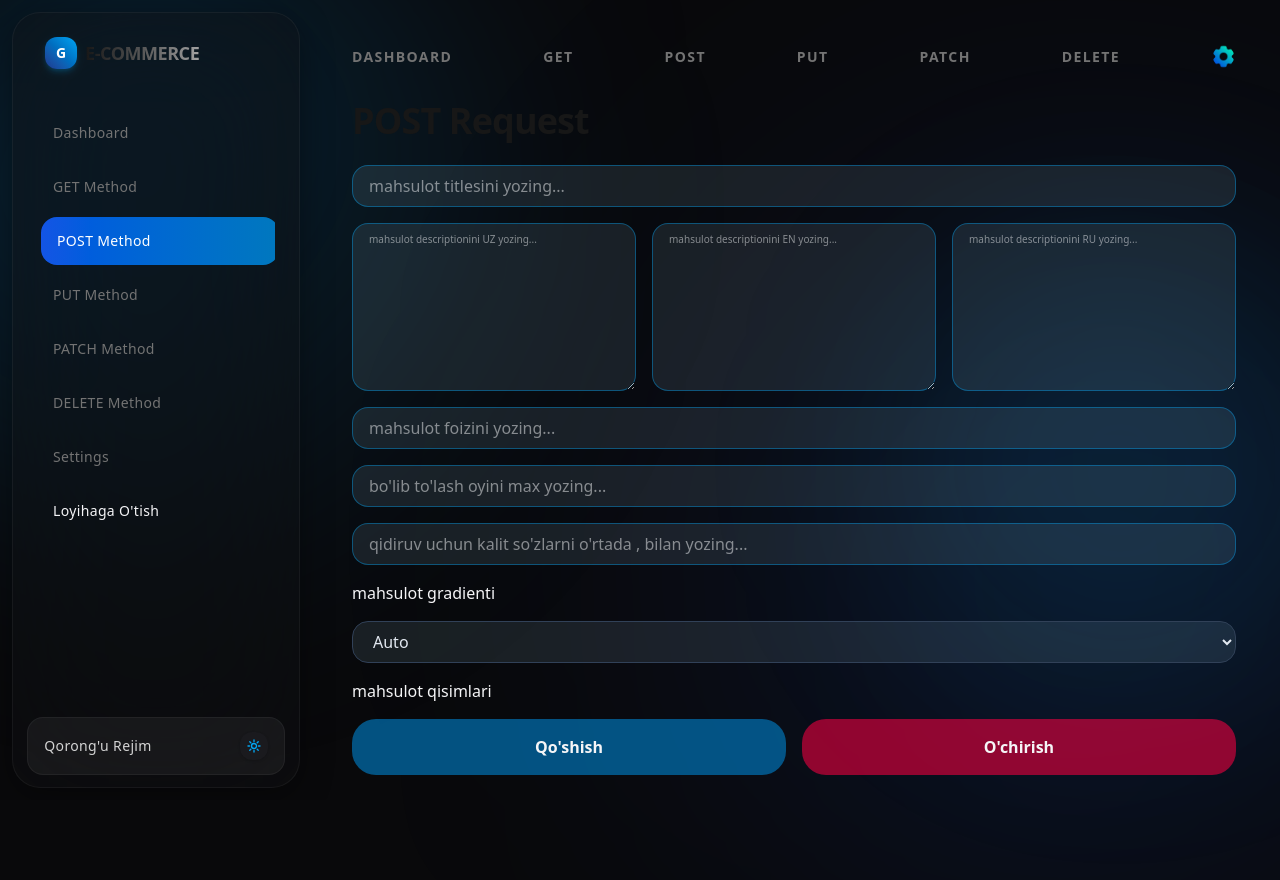
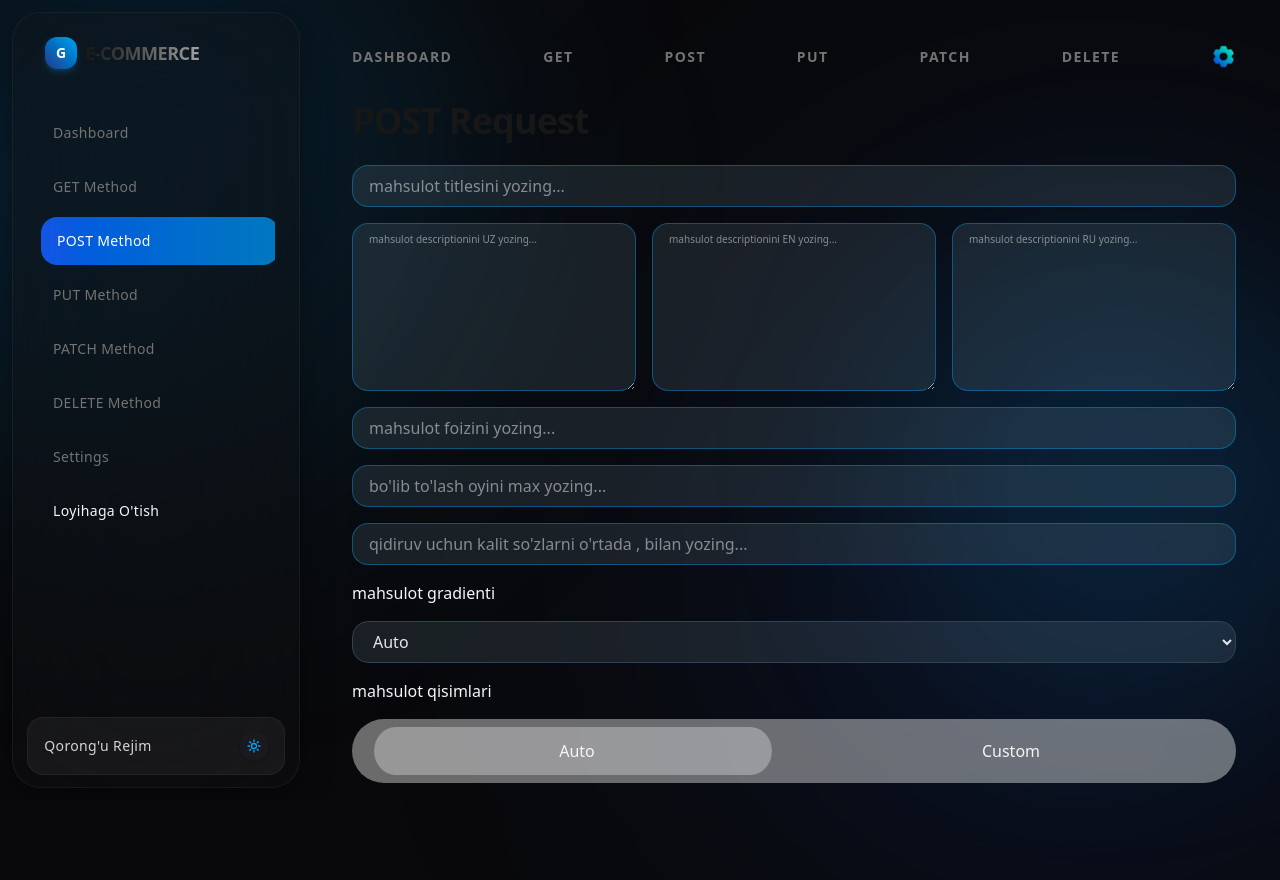
Before and after one commit to UmidjonFrontendEngineer/Internet-magazin-panel, a Next.js app: page /post in a window 1280 px wide. Shown: the top 880 px of the page. Built offline with nearby package versions, Linux system fonts and the light colour scheme.

Commit message:
git hub push

```diff
--- a/app/_components/ProductOptionGroup.tsx
+++ b/app/_components/ProductOptionGroup.tsx
@@ -6,17 +6,17 @@ const ProductOptionGroup = ({ groupIndex }: { groupIndex: number }) => {
     return (
         <div key={groupIndex} className='flex flex-col gap-6 bg-sky-100/10 rounded-2xl p-6'>
             <div className='flex gap-4 max-[500px]:flex-col'>
-                <input type="text" name={`option${groupIndex + 1}Name`} className="rounded-[1rem] bg-sky-200/10 border w-1/2 border-sky-500/40 py-2 px-4 w-full outline-none" placeholder={`mahsulotning ${groupIndex + 1} - qismini nomini yozing...`} />
+                <input type="text" name={`option${groupIndex + 1}Name`} className="rounded-[1rem] max-[500px]:text-[10px] bg-sky-200/10 border w-1/2 border-sky-500/40 py-2 px-4 w-full outline-none" placeholder={`mahsulotning ${groupIndex + 1} - qismini nomini yozing...`} />
                 <div className="flex gap-4 w-1/2 max-[500px]:w-full">
-                    <button className="px-2 py-2 rounded-xl max-[500px]:text-sm capitalize active:scale-[0.95] hover:bg-sky-600/40 duration-200 font-semibold w-full bg-sky-600/60" onClick={() => setOptionNum(prev => prev + 1)}>qo'shish</button>
-                    <button className="px-2 py-2 rounded-xl max-[500px]:text-sm capitalize active:scale-[0.95] hover:bg-rose-600/40 duration-200 font-semibold w-full bg-rose-600/60" onClick={() => {optionNum > 1 && setOptionNum(prev => prev - 1)}}>o'chirish</button>
+                    <button className="px-2 py-2 rounded-xl max-[500px]:text-sm capitalize active:scale-[0.9] hover:bg-sky-600/40 duration-200 font-semibold w-full bg-sky-600/60" onClick={() => setOptionNum(prev => prev + 1)}>qo'shish</button>
+                    <button className="px-2 py-2 rounded-xl max-[500px]:text-sm capitalize active:scale-[0.9] hover:bg-rose-600/40 duration-200 font-semibold w-full bg-rose-600/60" onClick={() => {optionNum > 1 && setOptionNum(prev => prev - 1)}}>o'chirish</button>
                 </div>
             </div>
 
             {Array(optionNum).fill(null).map((_, index) => (
                 <div key={index} className='flex flex-col gap-3 bg-sky-50/10 rounded-2xl p-4'>
-                    <input type="text" name={`option${groupIndex + 1}Name${index + 1}`} className="rounded-[1rem] bg-sky-200/10 border border-sky-500/40 py-2 px-4 w-full outline-none" placeholder={`mahsulotning ${groupIndex + 1} - qismining ${index + 1} - optionini nomini yozing...`} />
-                    <input type="number" name={`option${groupIndex + 1}Value${index + 1}`} className="rounded-[1rem] bg-sky-200/10 border border-sky-500/40 py-2 px-4 w-full outline-none" placeholder={`mahsulotning ${groupIndex + 1} - qismining ${index + 1} - optionini narxini yozing...`} />
+                    <input type="text" name={`option${groupIndex + 1}Name${index + 1}`} className="rounded-[1rem] max-[500px]:text-[10px] bg-sky-200/10 border border-sky-500/40 py-2 px-4 w-full outline-none" placeholder={`mahsulotning ${groupIndex + 1} - qismining ${index + 1} - optionini nomini yozing...`} />
+                    <input type="number" name={`option${groupIndex + 1}Value${index + 1}`} className="rounded-[1rem] max-[500px]:text-[10px] bg-sky-200/10 border border-sky-500/40 py-2 px-4 w-full outline-none" placeholder={`mahsulotning ${groupIndex + 1} - qismining ${index + 1} - optionini narxini yozing...`} />
                 </div>
             ))}
         </div>
--- a/app/post/page.tsx
+++ b/app/post/page.tsx
@@ -5,8 +5,9 @@ import ProductOptionGroup from "../_components/ProductOptionGroup";
 
 export default function PostPage() {
     const [gradient, setGradient] = useState("auto");
-    const [optionsNum, setOptionsNum] = useState(0)
+    const [optionsNum, setOptionsNum] = useState(1)
     const theme = useThemeStore(state => state.theme)
+    const [tab, setTab] = useState('auto')
     let dark = theme === 'dark' ? true : false
 
     const handleSubmit = async (e: React.FormEvent<HTMLFormElement>) => {
@@ -114,13 +115,21 @@ export default function PostPage() {
                     </>
                 ) : null}
                 <label htmlFor="">mahsulot qisimlari</label>
-                <div className="flex gap-4 w-full">
+                <div className="w-full p-2 bg-white/40 rounded-full flex relative">
+                    <div className={`w-1/2 rounded-full bg-white/30 absolute top-2 bottom-2 left-0 scale-x-[0.9] duration-300 ${tab === 'auto' ? 'translate-x-0' : 'translate-x-full'}`}></div>
+
+                    <button type="button" className="w-1/2 rounded-full py-3 px-4 capitalize relative z-10" onClick={() => setTab('auto')}>auto</button>
+                    <button type="button" className="w-1/2 rounded-full py-3 px-4 capitalize relative z-10" onClick={() => setTab('custom')}>custom</button>
+                </div>
+                <div className={`flex gap-4 w-full ${tab === 'auto' ? 'hidden' : ''}`}>
                     <button type="button" className="capitalize px-4 py-4 rounded-3xl active:scale-[0.95] hover:bg-sky-600/40 duration-200 font-semibold w-full bg-sky-600/60 " onClick={() => setOptionsNum(prev => prev + 1)}>qo'shish</button>
-                    <button type="button" className="capitalize px-4 py-4 rounded-3xl active:scale-[0.95] hover:bg-rose-600/40 duration-200 font-semibold w-full bg-rose-600/60 " onClick={() => {optionsNum > 0 && setOptionsNum(prev => prev - 1)}}>o'chirish</button>
+                    <button type="button" className="capitalize px-4 py-4 rounded-3xl active:scale-[0.95] hover:bg-rose-600/40 duration-200 font-semibold w-full bg-rose-600/60 " onClick={() => { optionsNum > 1 && setOptionsNum(prev => prev - 1) }}>o'chirish</button>
                 </div>
-                {Array(optionsNum).fill(null).map((_, index) => (
-                    <ProductOptionGroup key={index} groupIndex={index} />
-                ))}
+                <div className={`flex flex-col gap-4 ${tab === 'auto' ? 'hidden' : ''}`}>
+                    {Array(optionsNum).fill(null).map((_, index) => (
+                        <ProductOptionGroup key={index} groupIndex={index} />
+                    ))}
+                </div>
                 <button type="submit" className="f-full bg-sky-600 hover:bg-sky-700 duration-300 text-white rounded-2xl py-2 text-2xl font-semibold select-none capitalize">databasega yozish</button>
             </form>
         </div>
```
